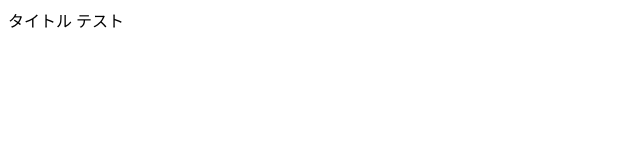
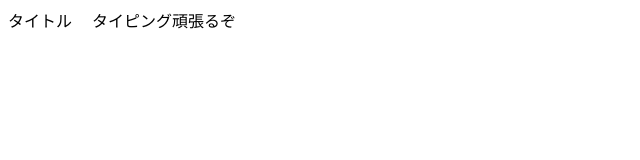
Before and after one commit to Yukiya-kitahara/20240429-test, a plain HTML site: page index.html in a window 1280 px wide. Shown: the whole page, without its empty margins (0-640 px from the left). Drawn offline with Linux system fonts and the light colour scheme.

Commit message:
Update index.html

```diff
--- a/index.html
+++ b/index.html
@@ -5,6 +5,6 @@
     <tittle>タイトル</tittle>
 </html>
 <body>
-  テスト
+　タイピング頑張るぞ
 </body>
 </html>
```
